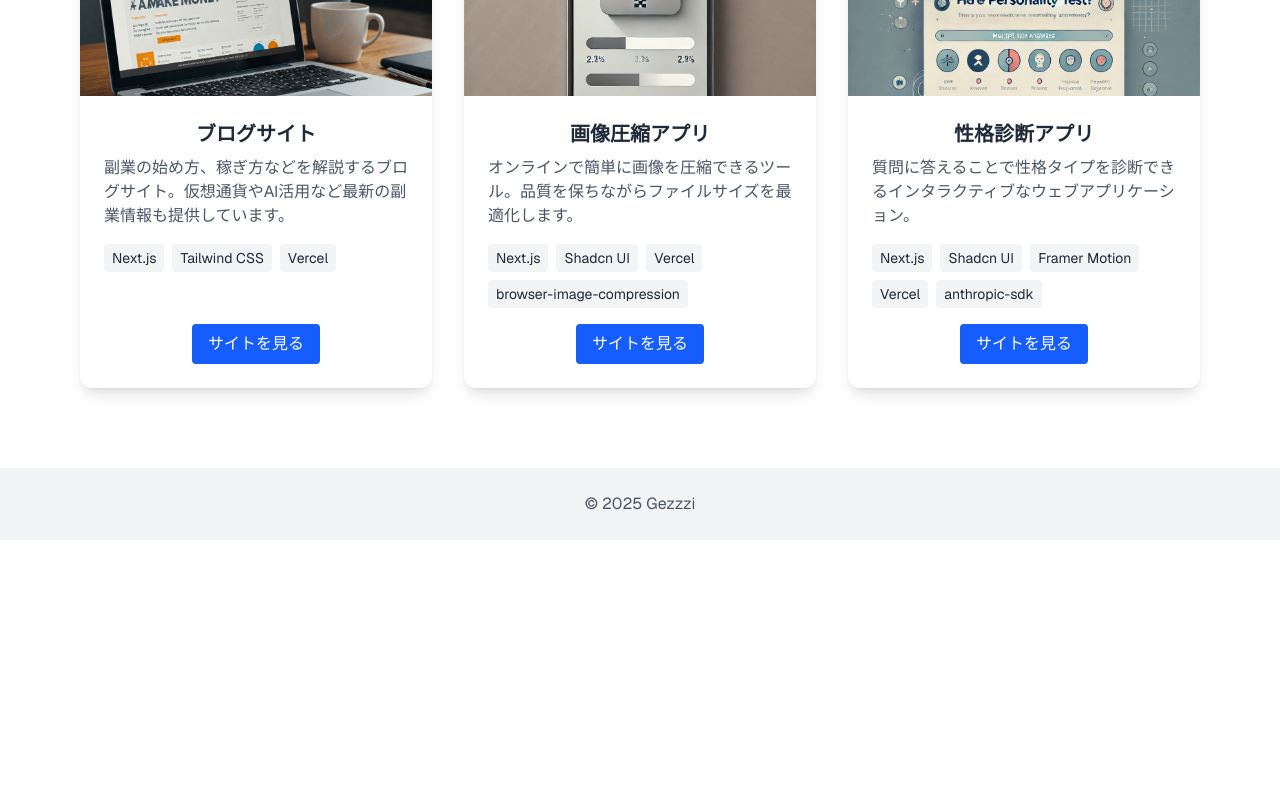
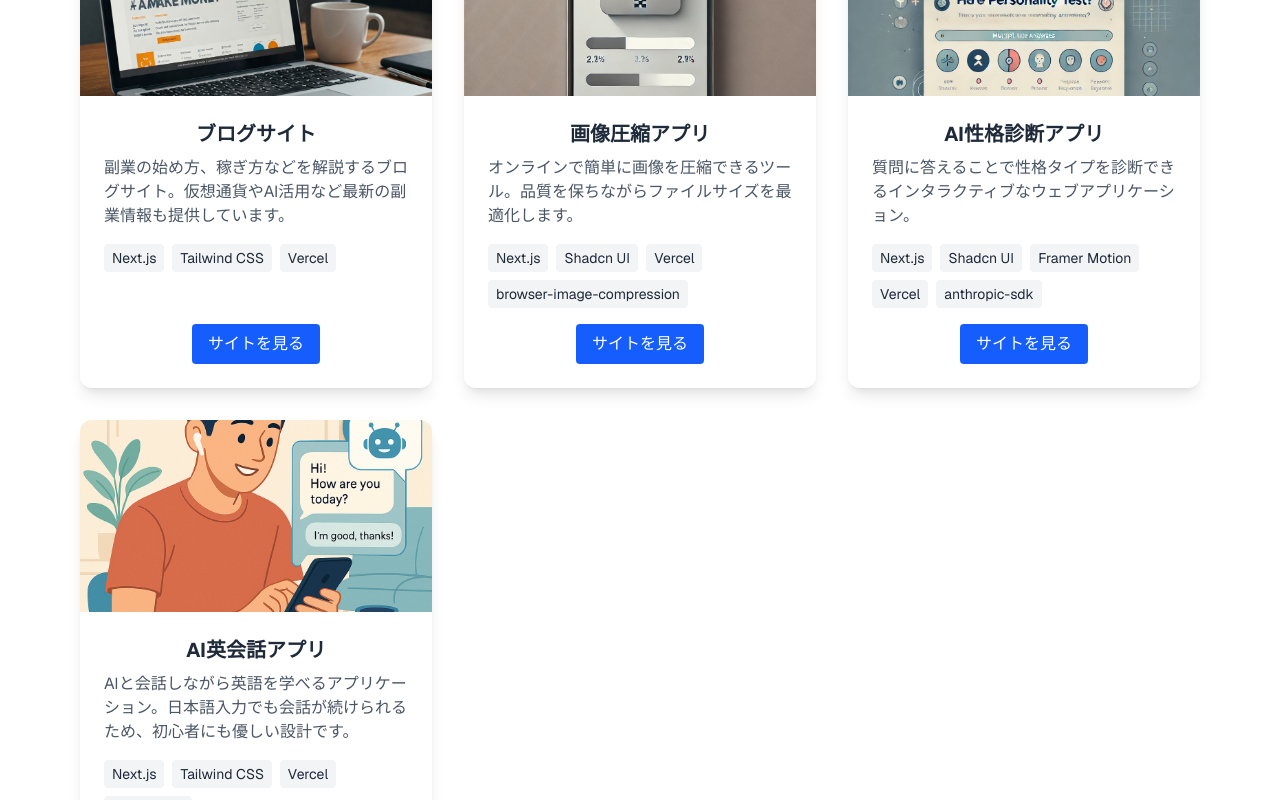
Before and after one commit to gezzzi/gezzzi.github.io, a Next.js app: page /projects in a window 1280 px wide. Shown: the part 280-1080 px from the top of the page. Before the commit the page ends 820 px from the top, so only its background shows below. Built offline with nearby package versions, Linux system fonts and the light colour scheme.

Commit message:
AI英会話アプリの追加

```diff
--- a/src/app/layout.tsx
+++ b/src/app/layout.tsx
@@ -25,7 +25,7 @@ export default function RootLayout({
 }) {
   return (
     <html lang="ja" className={`${geistSans.variable} ${geistMono.variable}`}>
-      <body className="min-h-screen bg-gradient-to-b from-gray-50 to-gray-100 dark:from-gray-900 dark:to-gray-800 text-gray-900 dark:text-gray-100">
+      <body className="min-h-screen flex flex-col bg-gradient-to-b from-gray-50 to-gray-100 dark:from-gray-900 dark:to-gray-800 text-gray-900 dark:text-gray-100">
         <header className="sticky top-0 z-10 backdrop-blur-md bg-white/70 dark:bg-gray-900/70 shadow-sm">
           <div className="max-w-6xl mx-auto px-4 py-4">
             <nav>
--- a/src/app/projects/page.tsx
+++ b/src/app/projects/page.tsx
@@ -23,11 +23,19 @@ export default function Projects() {
     },
     {
       id: 3,
-      title: "性格診断アプリ",
+      title: "AI性格診断アプリ",
       description: "質問に答えることで性格タイプを診断できるインタラクティブなウェブアプリケーション。",
       tech: ["Next.js", "Shadcn UI", "Framer Motion", "Vercel", "anthropic-sdk"],
       image: "/personality-test-project.webp",
       url: "https://personality-analysis.techstepsite.com/"
+    },
+    {
+      id: 4,
+      title: "AI英会話アプリ",
+      description: "AIと会話しながら英語を学べるアプリケーション。日本語入力でも会話が続けられるため、初心者にも優しい設計です。",
+      tech: ["Next.js", "Tailwind CSS", "Vercel", "OpenAI API"],
+      image: "/english-trainer-project.jpg",
+      url: "https://english-trainer.techstepsite.com/"
     },
   ];
 
```
Also changed, not shown: public/english-trainer-project.jpg (added).
